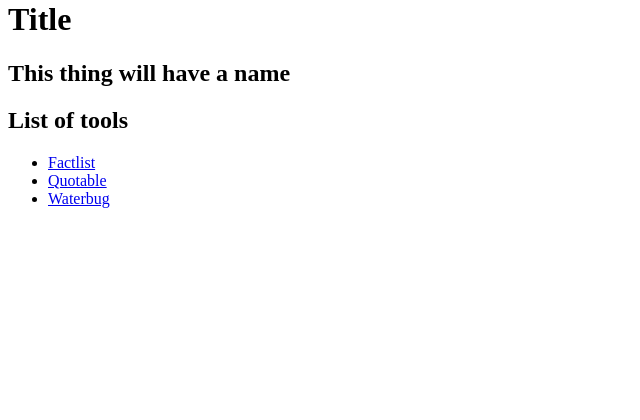
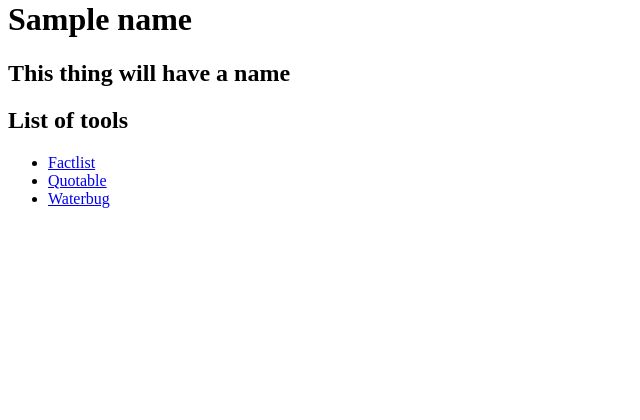
Before and after one commit to isabella232/portland, a Flask app: template templates/index.html in a window 1280 px wide. Shown: the part 350-770 px from the top of the page, without its empty margins (0-640 px from the left). Run offline with Flask 2, Linux system fonts and the light colour scheme; the template is opened without the code that fills it: most values are stand-ins (such as "Sample title", 1, 10 or a date in 2020); some libraries are stand-ins or nearby versions.

Commit message:
pass app name with context

```diff
--- a/app.py
+++ b/app.py
@@ -29,24 +29,28 @@ def index():
     Example view demonstrating rendering a simple HTML page.
     """
     context = make_context()
+    context['name'] = 'Home'
     return make_response(render_template('index.html', **context))
 
 @app.route('/factlist/')
 @oauth.oauth_required
 def factlist():
     context = make_context()
+    context['name'] = 'Factlist'
     return make_response(render_template('factlist.html', **context))
 
 @app.route('/quotable/')
 @oauth.oauth_required
 def quotable():
     context = make_context()
+    context['name'] = 'Quotable'
     return make_response(render_template('quotable.html', **context))
 
 @app.route('/waterbug/')
 @oauth.oauth_required
 def waterbug():
     context = make_context()
+    context['name'] = 'Waterbug'
     return make_response(render_template('waterbug.html', **context))
 
 app.register_blueprint(static.static)
--- a/templates/_base.html
+++ b/templates/_base.html
@@ -26,13 +26,13 @@
     {% block header_content %}
     <header>
         <div class="header-wrapper">
-            <a class="toolkit-link" href="http://tools.apps.npr.org">
+            <a class="toolkit-link" href="{{ url_for('index') }}">
                 <span class="logo"><img src="http://media.npr.org/chrome/news/nprlogo_138x46.gif" alt="NPR" /></span>
                 Newsroom Toolkit
             </a>
         </div>
 
-        <h1>Title</h1>
+        <h1>{{ name }}</h1>
     </header>
     {% endblock header_content %}
 
```
